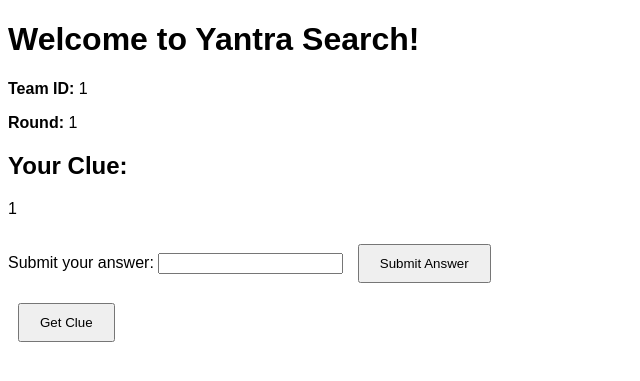
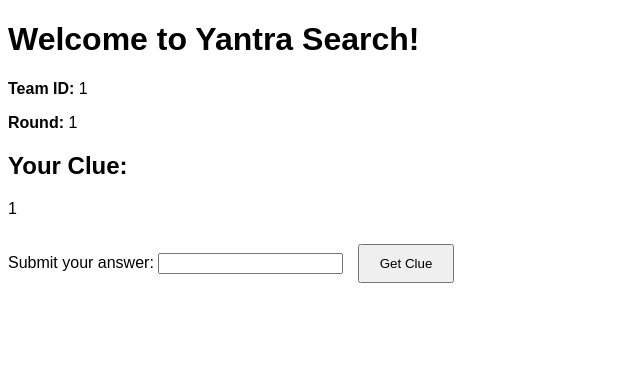
Before and after one commit to Utsab5/YantraSearchClues, a Flask app: page / in a window 1280 px wide. Shown: the top 381 px of the page, without its empty margins (0-640 px from the left). Run offline with Flask 3, Linux system fonts and the light colour scheme; the visitor is signed in with stand-in values (Sample User, id 1).

Commit message:
Taking ans

```diff
--- a/app.py
+++ b/app.py
@@ -24,19 +24,31 @@ total_rounds = 5
 # Assigned clues {team_id: {round_num: clue_id}}
 assigned_clues = {team_id: [] for team_id in range(1, total_teams + 1)}
 
+# Flag to toggle re-registration permission
+restrict_reregistration = True
+
+AnsGiven = 'C'##Correct
+
 @app.route('/')
 def home():
-    team_id = session.get('team_id')
-    if team_id is None:
-        return redirect(url_for('register'))
 
-    current_round = len(assigned_clues[team_id]) + 1
+    global AnsGiven
 
-    # If all rounds are completed
-    if current_round > total_rounds:
-        return render_template('home.html', message="You've completed all the rounds.")
+    if AnsGiven != 'W':
+        team_id = session.get('team_id')
+        if team_id is None:
+            return redirect(url_for('register'))
 
-    clue = session.get('clue')  # Get the current clue from session
+        current_round = len(assigned_clues[team_id]) + 1
+
+        # If all rounds are completed
+        if current_round > total_rounds:
+            return render_template('home.html', message="You've completed all the rounds.")
+
+        clue = session.get('clue')  # Get the current clue from session
+
+        if not clue:
+            current_round = len(assigned_clues[team_id])  # Show the correct round before clue retrieval
 
     return render_template('home.html', clue=clue, team_id=team_id, current_round=current_round)
 
@@ -53,13 +65,10 @@ def register():
 
     return render_template('register.html')
 
-# Function to verify if the answer is correct
-def CorrectAns(submitted_answer, clue_id):
-    correct_answer = clue_stack[clue_id]["answer"]
-    return submitted_answer.strip().lower() == correct_answer.lower()
-
 @app.route('/get_clue', methods=['POST'])
 def get_clue():
+
+    global AnsGiven
     team_id = session.get('team_id')
 
     if team_id is None:
@@ -70,20 +79,27 @@ def get_clue():
     if current_round > total_rounds:
         return redirect(url_for('home'))
 
-    # Get the submitted answer (if provided)
-    submitted_answer = request.form.get('answer')
+    # Check the answer provided by the team
+    Team_ans = request.form.get('answer')
+    print(f"ANSWER GIVEN BY TEAM++++++++++++==================={Team_ans}")
 
-    # Get the current clue ID
-    if len(assigned_clues[team_id]) > 0:
-        current_clue_id = assigned_clues[team_id][-1]
-    else:
-        current_clue_id = None
 
-    # If there's a current clue, validate the answer
-    if current_clue_id is not None and submitted_answer:
-        if not CorrectAns(submitted_answer, current_clue_id):
-            session['clue'] = clue_stack[current_clue_id]["clue"]
-            return render_template('home.html', clue=session['clue'], team_id=team_id, current_round=current_round, message="Wrong answer! Try again.")
+    # The last clue assigned in the current round
+    clue_id = assigned_clues[team_id][-1]
+    Correct_ans = clue_stack[clue_id]['answer']
+    print(f"CORRECT ANS IS++++++++++++==================={Correct_ans}")
+
+    # Compare the answers (case-insensitive)
+    if Team_ans.lower() != Correct_ans.lower():
+        print("WWWOORRNNGG ANSWER !!!!!!!!!!!!!!!!!!!!!!!!!!!")
+        AnsGiven = 'W'
+        return redirect(url_for('home'))  # Reload the page to notify the wrong answer
+
+    # If the answer is correct
+    print("CORRECT ANSWER! Moving to the next clue.")
+    AnsGiven = 'C'  # Mark the answer as correct
+
+
 
     # Get clues already assigned in this round to other teams
     clues_taken_this_round = [assigned_clues[t][current_round - 1] for t in assigned_clues if len(assigned_clues[t]) >= current_round]
@@ -97,7 +113,7 @@ def get_clue():
     if available_clues:
         clue_id = random.choice(available_clues)  # Randomly select an available clue
         assigned_clues[team_id].append(clue_id)
-        session['clue'] = clue_stack[clue_id]["clue"]  # Store the clue in session
+        session['clue'] = clue_stack[clue_id]  # Store the clue in session
     else:
         session['clue'] = "No clues available."  # If somehow no clues left (unlikely)
 
--- a/templates/home.html
+++ b/templates/home.html
@@ -19,19 +19,14 @@
         {% if clue %}
             <h2>Your Clue:</h2>
             <p>{{ clue }}</p>
-
-            <!-- Input field to submit the answer -->
-            <form action="/get_clue" method="post">
-                <label for="answer">Submit your answer:</label>
-                <input type="text" id="answer" name="answer" required>
-                <button class="button" type="submit">Submit Answer</button>
-            </form>
         {% else %}
             <h2>No clue yet!</h2>
         {% endif %}
 
         {% if current_round <= 5 %}
             <form action="/get_clue" method="post">
+                <label for="answer">Submit your answer:</label>
+                <input type="text" id="answer" name="answer" required>
                 <button class="button" type="submit">Get Clue</button>
             </form>
         {% endif %}
```
